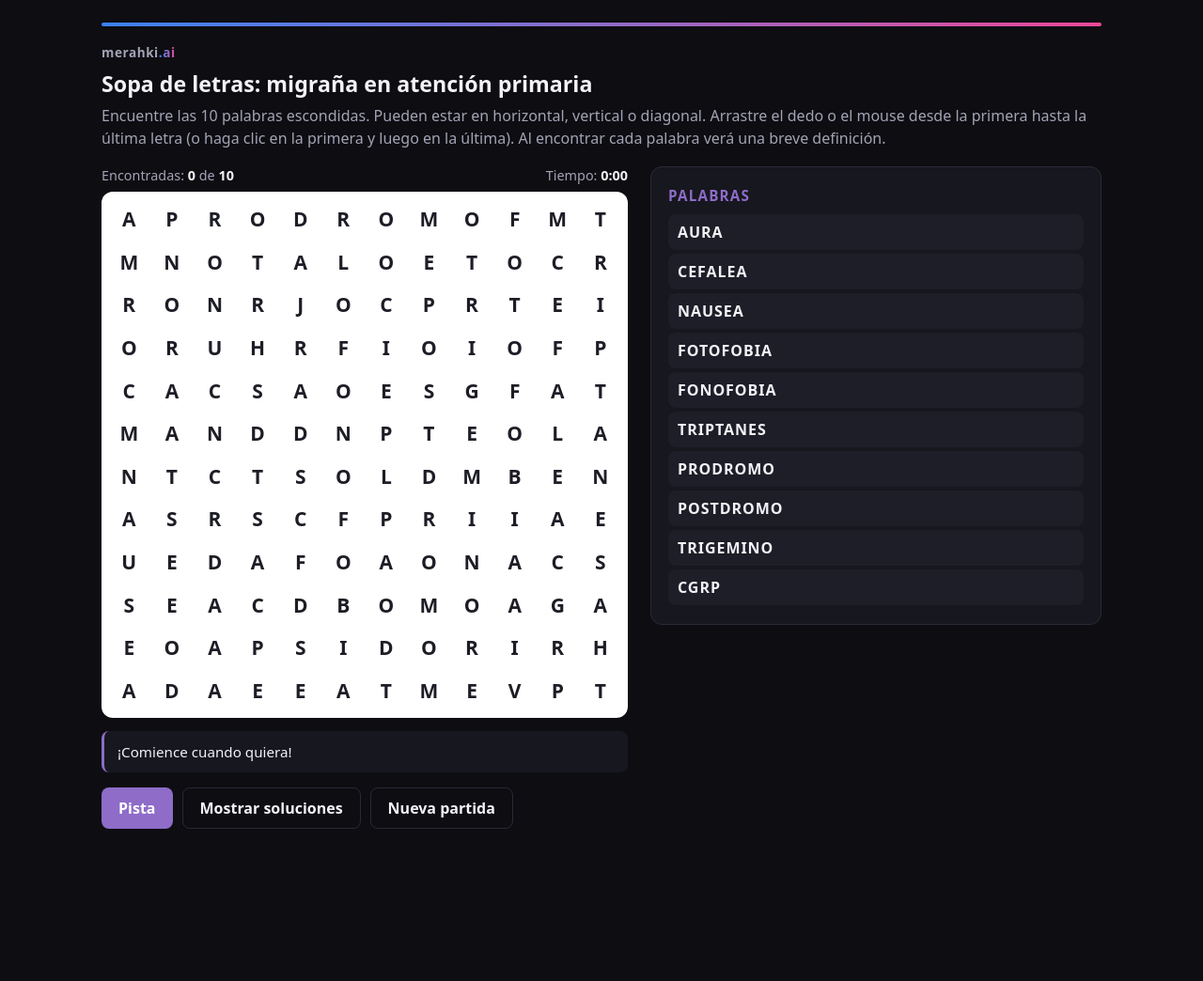
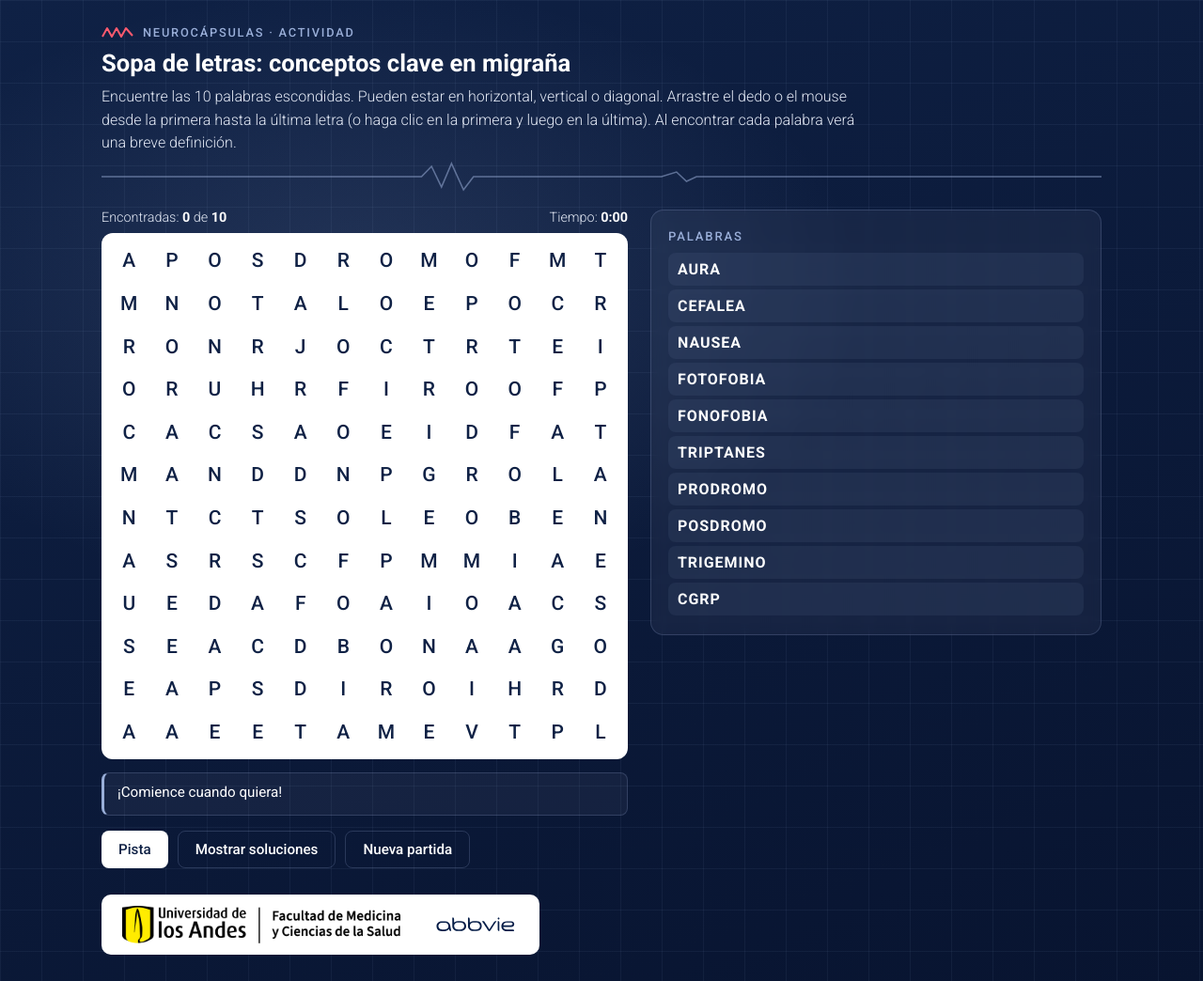
Before and after one commit to ruthmerahki/actividades-merahki, a plain HTML site: page sopa-de-letras-migrana/index.html in a window 1280 px wide. Shown: the whole page at 94% size. Before the commit the page ends 914 px from the top, so only its background shows below. Drawn offline with Linux system fonts and the light colour scheme.

Commit message:
Sopa de letras con línea gráfica NeuroCápsulas v2; POSDROMO
Co-Authored-By: Claude Opus 5.5 <noreply@anthropic.com>

```diff
--- a/sopa-de-letras-migrana/index.html
+++ b/sopa-de-letras-migrana/index.html
@@ -4,48 +4,58 @@
 <meta charset="UTF-8">
 <meta name="viewport" content="width=device-width, initial-scale=1">
 <title>Sopa de letras · Migraña en atención primaria</title>
+<link rel="preconnect" href="https://fonts.googleapis.com"><link rel="preconnect" href="https://fonts.gstatic.com" crossorigin>
+<link href="https://fonts.googleapis.com/css2?family=Roboto:wght@300;400;500;700;900&display=swap" rel="stylesheet">
 <style>
-  :root{--bg:#0d0d12;--panel:#17171f;--line:#2a2a36;--txt:#f2f2f7;--mut:#a3a3b5;--pur:#8E6CC8;--ok:#3fbf7f;
-    --grad:linear-gradient(90deg,#3b82f6,#8E6CC8,#ec4899);}
+  :root{--noche:#0F2145;--profundo:#081430;--neural:#99AED8;--palido:#E3E9F5;--coral:#FF5A6E;--card:rgba(227,233,245,.05);--bord:rgba(153,174,216,.22)}
   *{box-sizing:border-box}
-  body{margin:0;background:var(--bg);color:var(--txt);font-family:system-ui,-apple-system,"Segoe UI",Roboto,sans-serif}
-  .wrap{max-width:1100px;margin:0 auto;padding:24px 18px 32px}
-  .bar{height:4px;background:var(--grad);border-radius:4px;margin-bottom:18px}
-  .brand{font-weight:700;color:var(--mut);font-size:.85rem;letter-spacing:.04em;margin-bottom:8px}
-  .brand span{background:var(--grad);-webkit-background-clip:text;background-clip:text;color:transparent}
-  h1{font-size:1.45rem;margin:0 0 6px}
-  p.intro{color:var(--mut);margin:0 0 18px;line-height:1.5}
+  body{margin:0;color:#fff;font-family:Roboto,system-ui,sans-serif;font-weight:300;min-height:100vh;
+    background:radial-gradient(ellipse 60% 45% at 30% 30%,rgba(153,174,216,.16),transparent 70%),
+      linear-gradient(rgba(153,174,216,.07) 1px,transparent 1px) 0 0/44px 44px,
+      linear-gradient(90deg,rgba(153,174,216,.07) 1px,transparent 1px) 0 0/44px 44px,
+      linear-gradient(160deg,var(--noche),var(--profundo));}
+  .wrap{max-width:1100px;margin:0 auto;padding:26px 18px 28px}
+  .tag{display:flex;align-items:center;gap:10px;font-weight:500;font-size:.8rem;letter-spacing:.14em;text-transform:uppercase;color:var(--neural);margin-bottom:10px}
+  h1{font-weight:700;font-size:1.6rem;margin:0 0 8px;line-height:1.2}
+  p.intro{color:var(--palido);margin:0 0 6px;line-height:1.55;max-width:820px}
+  .eeg{display:block;width:100%;height:34px;margin:6px 0 18px}
   .layout{display:flex;gap:24px;flex-wrap:wrap;align-items:flex-start}
   .board{flex:1 1 440px;min-width:0;max-width:560px}
-  .stats{display:flex;justify-content:space-between;color:var(--mut);font-size:.9rem;margin-bottom:8px}
-  .stats b{color:var(--txt)}
+  .stats{display:flex;justify-content:space-between;color:var(--palido);font-size:.9rem;margin-bottom:8px}
+  .stats b{color:#fff;font-weight:700}
   #grid{display:grid;gap:3px;background:#fff;padding:8px;border-radius:12px;touch-action:none;user-select:none;-webkit-user-select:none}
-  .cell{aspect-ratio:1/1;display:flex;align-items:center;justify-content:center;font-weight:700;color:#1d1d26;
+  .cell{aspect-ratio:1/1;display:flex;align-items:center;justify-content:center;font-weight:500;color:var(--noche);
     font-size:clamp(12px,2.6vw,21px);border-radius:50%;cursor:pointer;transition:background .15s}
-  .cell.sel{background:#cdb9ef}
-  .cell.f0{background:#bfdbfe}.cell.f1{background:#ddd0f3}.cell.f2{background:#fbcfe8}.cell.f3{background:#c7f0dc}.cell.f4{background:#fde7b0}
-  .cell.hint{outline:2px dashed var(--pur);outline-offset:-2px}
-  .side{flex:1 1 320px;background:var(--panel);border:1px solid var(--line);border-radius:12px;padding:16px 18px}
-  .side h2{font-size:.95rem;text-transform:uppercase;letter-spacing:.08em;color:var(--pur);margin:4px 0 10px}
+  .cell.sel{background:var(--noche);color:#fff}
+  .cell.f0,.cell.f2,.cell.f4{background:var(--neural);font-weight:700}
+  .cell.f1,.cell.f3{background:#c3d0ec;font-weight:700}
+  .cell.hint{outline:2px dashed var(--noche);outline-offset:-2px}
+  .side{flex:1 1 320px;background:var(--card);border:1px solid var(--bord);border-radius:14px;padding:16px 18px;backdrop-filter:blur(6px)}
+  .side h2{font-size:.82rem;font-weight:500;text-transform:uppercase;letter-spacing:.14em;color:var(--neural);margin:4px 0 10px}
   .words{list-style:none;margin:0;padding:0}
-  .words li{padding:8px 10px;border-radius:8px;margin-bottom:4px;background:#1e1e28}
+  .words li{padding:8px 10px;border-radius:8px;margin-bottom:4px;background:rgba(153,174,216,.08)}
   .words li .w{font-weight:700;letter-spacing:.06em}
-  .words li .def{display:none;color:var(--mut);font-size:.88rem;margin-top:4px;line-height:1.4}
-  .words li.found .w{color:var(--ok);text-decoration:line-through}
+  .words li .def{display:none;color:var(--palido);font-size:.88rem;margin-top:4px;line-height:1.45}
+  .words li.found .w{color:var(--neural)}
+  .words li.found .w::after{content:" ✓"}
   .words li.found .def{display:block}
   .btns{display:flex;gap:10px;flex-wrap:wrap;margin-top:16px}
-  button{font:inherit;font-weight:600;border:0;border-radius:8px;padding:10px 18px;cursor:pointer}
-  .pri{background:var(--pur);color:#fff}.pri:hover{filter:brightness(1.1)}
-  .sec{background:transparent;color:var(--txt);border:1px solid var(--line)}.sec:hover{border-color:var(--pur)}
-  .msg{margin-top:14px;padding:12px 14px;border-radius:8px;background:var(--panel);border-left:3px solid var(--pur);min-height:44px;font-size:.95rem}
+  button{font-family:Roboto,sans-serif;font-size:.95rem;font-weight:500;border:0;border-radius:8px;padding:10px 18px;cursor:pointer}
+  .pri{background:#fff;color:var(--noche)}.pri:hover{background:var(--palido)}
+  .sec{background:transparent;color:#fff;border:1px solid var(--bord)}.sec:hover{border-color:var(--neural)}
+  .msg{margin-top:14px;padding:11px 14px;border-radius:8px;background:var(--card);border:1px solid var(--bord);border-left:3px solid var(--neural);min-height:46px;font-size:.95rem;font-weight:400}
+  .msg b{font-weight:700}
+  .logos{margin-top:28px;background:#fff;border-radius:10px;padding:12px 22px;display:flex;align-items:center;gap:34px;flex-wrap:wrap;width:fit-content;max-width:100%}
+  .logos img.ua{height:40px;width:auto;max-width:100%}
+  .logos img.ab{height:24px;width:auto}
 </style>
 </head>
 <body>
 <div class="wrap">
-  <div class="bar"></div>
-  <div class="brand">merahki<span>.ai</span></div>
-  <h1>Sopa de letras: migraña en atención primaria</h1>
+  <div class="tag"><svg width="34" height="16" viewBox="0 0 34 16" aria-hidden="true"><polyline points="1,13 6,4 11,13 16,4 21,13 26,4 33,12" fill="none" stroke="#FF5A6E" stroke-width="2" stroke-linejoin="round"/></svg>NeuroCápsulas · Actividad</div>
+  <h1>Sopa de letras: conceptos clave en migraña</h1>
   <p class="intro">Encuentre las 10 palabras escondidas. Pueden estar en horizontal, vertical o diagonal. Arrastre el dedo o el mouse desde la primera hasta la última letra (o haga clic en la primera y luego en la última). Al encontrar cada palabra verá una breve definición.</p>
+  <svg class="eeg" viewBox="0 0 1000 34" preserveAspectRatio="none" aria-hidden="true"><polyline fill="none" stroke="#99AED8" stroke-opacity=".55" stroke-width="1.5" points="0,17 300,17 320,17 330,6 340,28 350,3 362,31 372,17 560,17 575,12 585,22 595,17 1000,17"/></svg>
   <div class="layout">
     <div class="board">
       <div class="stats"><span>Encontradas: <b id="cnt">0</b> de <b id="tot">0</b></span><span>Tiempo: <b id="time">0:00</b></span></div>
@@ -62,6 +72,7 @@
       <ul class="words" id="words"></ul>
     </div>
   </div>
+  <div class="logos"><img class="ua" src="../assets/uniandes-fmcs.png" alt="Universidad de los Andes · Facultad de Medicina y Ciencias de la Salud"><img class="ab" src="../assets/abbvie.svg" alt="AbbVie"></div>
 </div>
 <script>
 const N=12;
@@ -73,7 +84,7 @@ const WORDS=[
  ["FONOFOBIA","Molestia o hipersensibilidad ante el ruido durante la crisis."],
  ["TRIPTANES","Agonistas 5-HT1B/1D usados en el tratamiento agudo."],
  ["PRODROMO","Fase previa al dolor: bostezos, irritabilidad, antojos o rigidez cervical."],
- ["POSTDROMO","Fase posterior a la crisis, con cansancio y dificultad para concentrarse."],
+ ["POSDROMO","Fase posterior a la crisis, con cansancio y dificultad para concentrarse."],
  ["TRIGEMINO","Nervio craneal cuyo sistema trigeminovascular participa en la migraña."],
  ["CGRP","Neuropéptido clave en la fisiopatología y blanco de terapias preventivas."]
 ];
```
